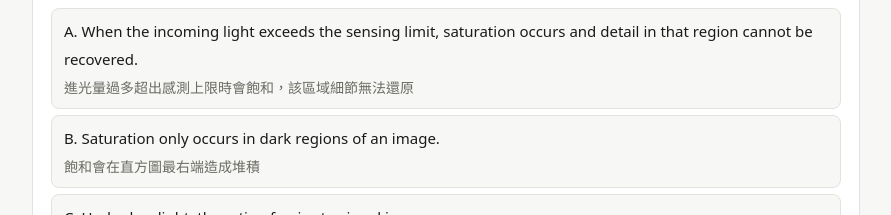
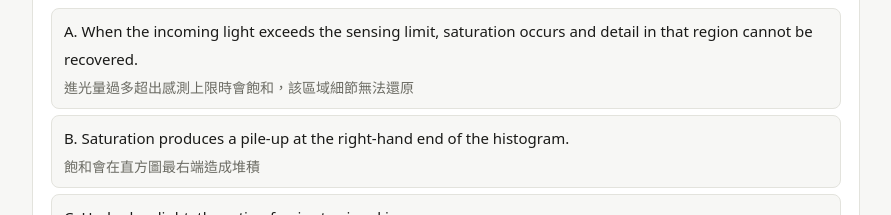
Before and after one commit to HOWENGHONG/Tutoring-content, a plain HTML site: page cisc3011/practice-a.html in a window 1280 px wide. Shown: the part 7960-8175 px from the top of the page, without its empty margins (194-1085 px from the left). Drawn offline with Linux system fonts and the light colour scheme.

Commit message:
Fix A-13 option B English wording to match the Chinese and the answer key
Co-Authored-By: Claude Opus 5 <noreply@anthropic.com>

```diff
--- a/cisc3011/practice-a.html
+++ b/cisc3011/practice-a.html
@@ -264,7 +264,7 @@
 <div class="mq q" data-ans="0,1,2">
   <div class="qt"><span class="tag" style="float:right;margin-left:8px">★★</span><span class="en">A-13. Which of the following statements about sensor saturation and noise are correct?</span><span class="zh">關於感測器的飽和（saturation）與雜訊，正確的有？</span></div>
   <div class="opt"><span class="en">A. When the incoming light exceeds the sensing limit, saturation occurs and detail in that region cannot be recovered.</span><span class="zh">進光量過多超出感測上限時會飽和，該區域細節無法還原</span></div>
-  <div class="opt"><span class="en">B. Saturation only occurs in dark regions of an image.</span><span class="zh">飽和會在直方圖最右端造成堆積</span></div>
+  <div class="opt"><span class="en">B. Saturation produces a pile-up at the right-hand end of the histogram.</span><span class="zh">飽和會在直方圖最右端造成堆積</span></div>
   <div class="opt"><span class="en">C. Under low light, the ratio of noise to signal increases.</span><span class="zh">光線不足時，雜訊相對訊號的比例會提高</span></div>
   <div class="opt"><span class="en">D. Both saturation and noise can be completely repaired by histogram equalization.</span><span class="zh">飽和與雜訊都可以用直方圖均衡化完全修復</span></div>
   <button class="btn mcheck">對答案</button>
```
